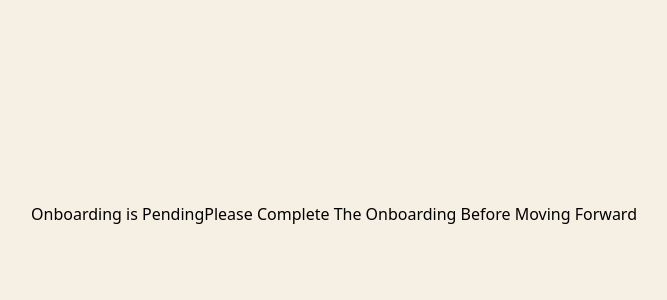
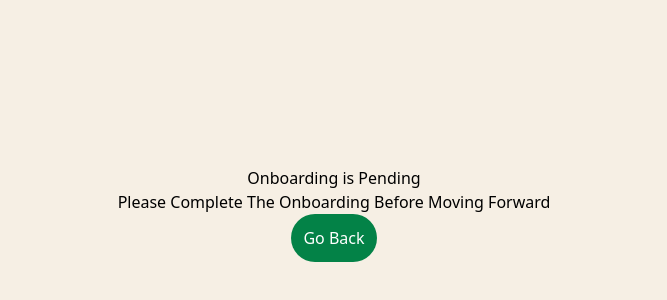
Before and after one commit to MUFFANUJ/sarvamAI, a React (Create React App) app: page /profile in a window 1280 px wide. Shown: the part 186-486 px from the top of the page, without its empty margins (306-973 px from the left). Built offline with nearby package versions, Linux system fonts and the light colour scheme; no server answers; a web font is replaced by a local one.

Commit message:
added unknown url boundary

```diff
--- a/src/App.js
+++ b/src/App.js
@@ -41,8 +41,18 @@ function App() {
             <Route path="/onboarding" element={<Onboarding />} />
             <Route path="/onboarding/account" element={<LoginSignUp />} />
             <Route path="/onboarding/voices" element={<EditVoice />} />
-            <Route path="*" element={<h1 className="w-screen h-screen flex justify-center items-center bg-primary-100 text-balck">Onboarding is Pending <p>
-              Please Complete The Onboarding Before Moving Forward</p></h1>} />
+            <Route path="*" element={
+            <h1 className="w-screen h-screen flex flex-col justify-center items-center bg-primary-100 text-balck">Onboarding is Pending
+            <p>
+              Please Complete The Onboarding Before Moving Forward
+            </p>
+            <div>
+              <button className="p-3 bg-success-500 rounded-full text-white" onClick={()=> window.location.href = "/"}>
+                Go Back
+              </button>
+            </div>
+            </h1>
+            } />
             <Route
               path="/persononboarding"
               element={<NameInput setOnBoarding={setOnBoarding} />}
@@ -86,7 +96,16 @@ function App() {
                   element={!logged ? <LoginSignUp /> : <LoggedIn />}
                 />
                 <Route path="/profile/referral" element={<ShareWithOthers />} />
-                <Route path="*" element={<h1 className="flex w-screen h-screen justify-center items-center bg-primary-100 text-balck">Oopss... 404 Not Found!</h1>} />
+                <Route path="*" element={
+                  <h1 className="w-screen h-screen flex flex-col justify-center items-center bg-primary-100 text-balck">
+                    Oopss... 404 Not Found!
+                  <div>
+                    <button className="p-3 bg-success-500 rounded-full text-white" onClick={()=> window.location.href = "/"}>
+                      Go Back
+                    </button>
+                  </div>
+                  </h1>
+                } />
               </Routes>
             </div>
           </div>
```
